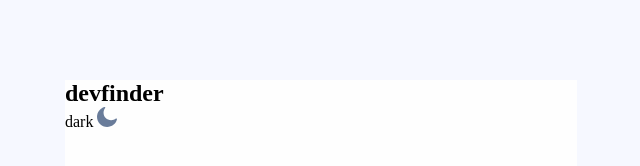
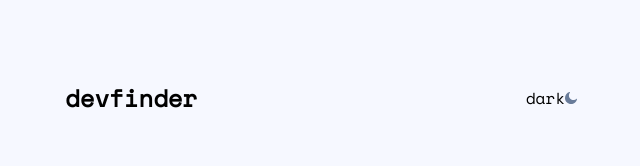
Before and after one commit to Dereje-getu-tadesse-10/app_github, a plain HTML site: page index.html in a window 1280 px wide. Shown: the whole page, without its empty margins (319-959 px from the left). Drawn offline with nearby package versions, Linux system fonts and the light colour scheme.

Commit message:
Ajout font Space mono

```diff
--- a/index.html
+++ b/index.html
@@ -5,6 +5,9 @@
     <meta http-equiv="X-UA-Compatible" content="IE=edge">
     <meta name="viewport" content="width=device-width, initial-scale=1.0">
     <link rel="stylesheet" href="./style/style.css">
+    <link rel="preconnect" href="https://fonts.googleapis.com">
+    <link rel="preconnect" href="https://fonts.gstatic.com" crossorigin>
+    <link href="https://fonts.googleapis.com/css2?family=Space+Mono&display=swap" rel="stylesheet">
     <title>App github</title>
 </head>
 <body>
--- a/style/style.scss
+++ b/style/style.scss
@@ -3,6 +3,7 @@
     padding:0;
     text-decoration:none;
     list-style: none;
+    font-family: 'Space Mono';
 }
 
 // White mode
@@ -21,17 +22,29 @@ body{
     background: $fond;
 }
 
+
 main{
     width: 100vw;
     height: 100vh;
     display: flex;
     justify-content: center;
     align-items: center;
-}
-
-section{
+    & section{
     margin:auto;
     width:40%;
     height:80%;
-    background-color: $Container;
+    }
 }
+
+// header
+header{
+    display:flex;
+    justify-content: space-between;
+    align-items: center;
+    & .container{
+        width:10%;
+        display: flex;
+        justify-content: space-between;
+        align-items: center;
+    }
+}
```
Also changed, not shown: style/style.css, 1 other file.
